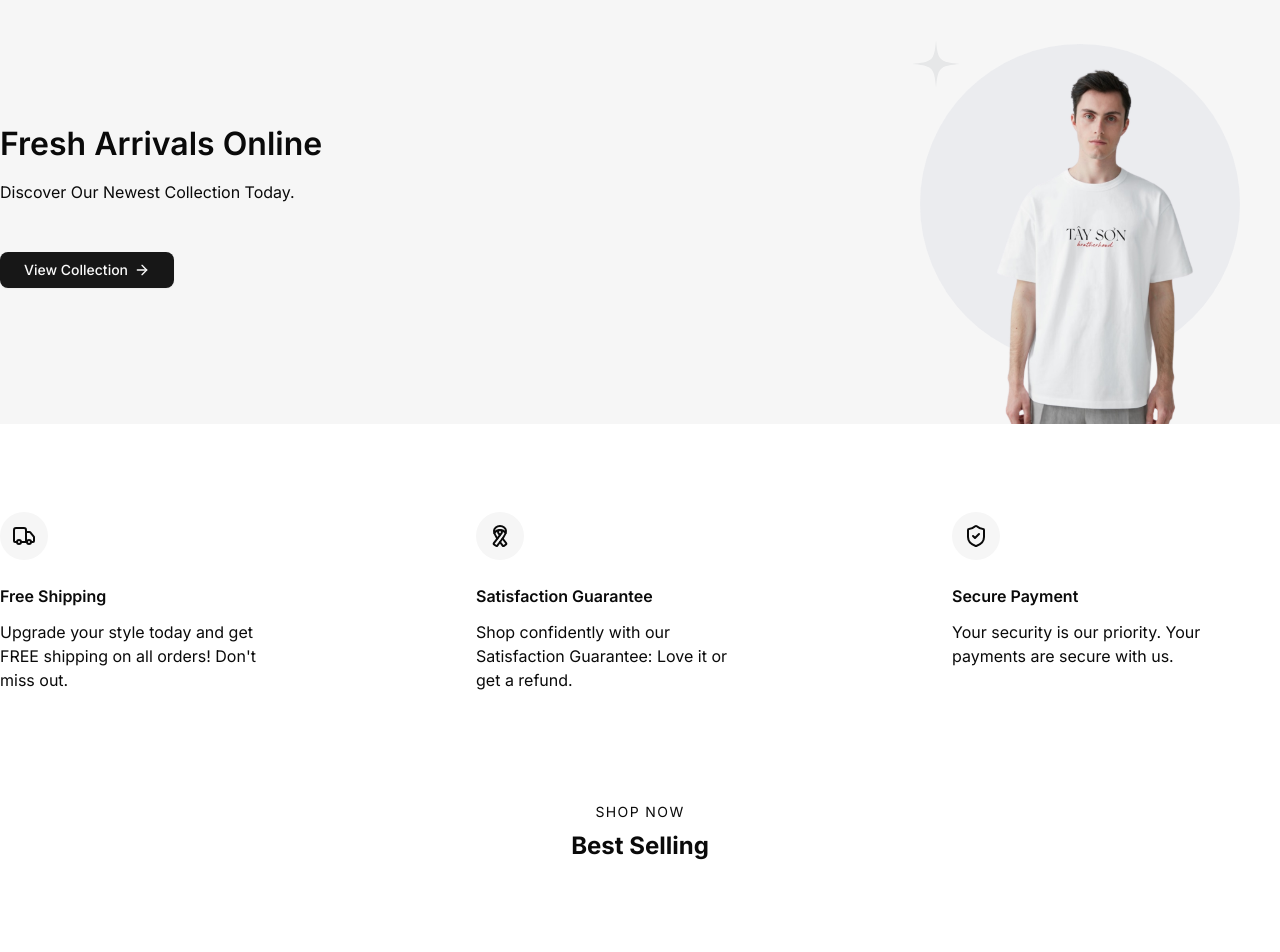
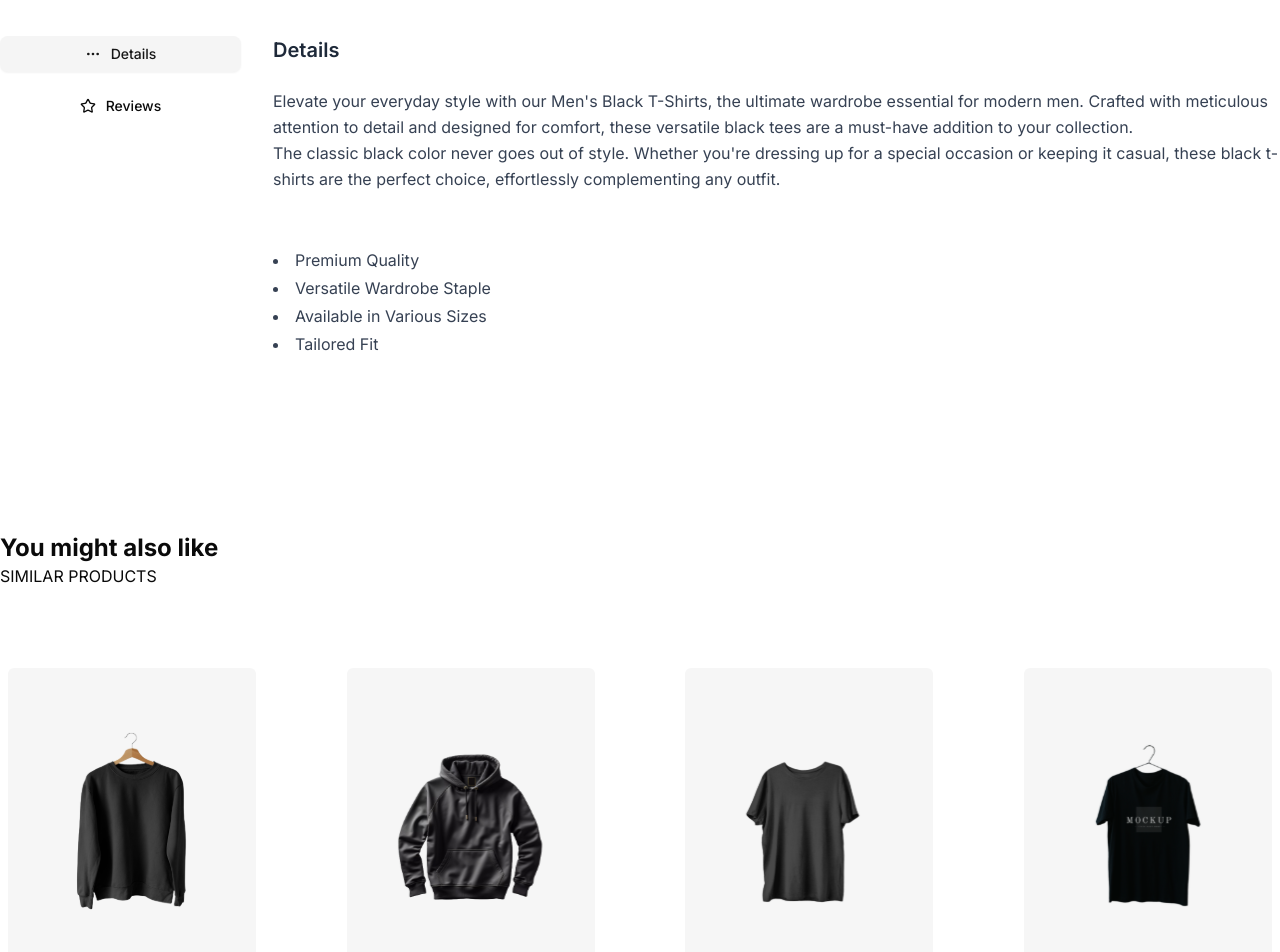
Before and after one commit to KhaledAhmed2004/StyleUp, a React (Vite) app: page /product-details in a window 1280 px wide. Shown: the part 140-1092 px from the top of the page. Built offline with nearby package versions, Linux system fonts and the light colour scheme.

Commit message:
feat(components): add SimilarProducts and ProductDitels section

```diff
--- a/src/App.tsx
+++ b/src/App.tsx
@@ -1,23 +1,14 @@
-import BestSelling from './components/BestSelling';
-import CategoriesCTA from './components/CategoriesCTA';
-import FeaturesCard from './components/FeaturesCard';
-import Hero from './components/Hero';
-import NewsLatter from './components/NewsLatter';
-import ProductList from './components/ProductList';
-import Footer from './components/shared/Footer';
-import Header from './components/shared/Header';
+import { Routes, Route } from 'react-router';
+import Home from './pages/Home';
+import ProductDetails from './pages/ProductDetails';
 
 function App() {
   return (
     <>
-      <Header />
-      <Hero />
-      <FeaturesCard />
-      <BestSelling />
-      <CategoriesCTA />
-      <ProductList />
-      <NewsLatter />
-      <Footer />
+      <Routes>
+        <Route index element={<Home />} />
+        <Route path="product-details" element={<ProductDetails />} />
+      </Routes>
     </>
   );
 }
--- /dev/null
+++ b/src/components/ProductDitels.tsx
@@ -0,0 +1,46 @@
+import { Ellipsis, Star } from 'lucide-react';
+import { Button } from './ui/button';
+
+const ProductDitels = () => {
+  return (
+    <section className="mx-auto mt-[176px] mb-[176px] flex max-w-7xl gap-[32px]">
+      <div className="flex flex-col gap-[16px]">
+        <Button
+          className="w-[241px] gap-2.5 !px-[24px] !py-[8px]"
+          variant={'secondary'}
+        >
+          <Ellipsis /> Details
+        </Button>
+        <Button
+          className="w-[241px] gap-2.5 !px-[24px] !py-[8px]"
+          variant={'ghost'}
+        >
+          <Star /> Reviews
+        </Button>
+      </div>
+      <div>
+        <h2 className="mb-[24px] text-xl font-semibold text-gray-800">
+          Details
+        </h2>
+        <p className="mb-[56px] leading-relaxed text-gray-700">
+          Elevate your everyday style with our Men's Black T-Shirts, the
+          ultimate wardrobe essential for modern men. Crafted with meticulous
+          attention to detail and designed for comfort, these versatile black
+          tees are a must-have addition to your collection.
+          <br /> The classic black color never goes out of style. Whether you're
+          dressing up for a special occasion or keeping it casual, these black
+          t-shirts are the perfect choice, effortlessly complementing any
+          outfit.
+        </p>
+        <ul className="list-inside list-disc text-gray-700">
+          <li className="mb-1">Premium Quality</li>
+          <li className="mb-1">Versatile Wardrobe Staple</li>
+          <li className="mb-1">Available in Various Sizes</li>
+          <li>Tailored Fit</li>
+        </ul>
+      </div>
+    </section>
+  );
+};
+
+export default ProductDitels;
--- /dev/null
+++ b/src/components/SimilarProducts.tsx
@@ -0,0 +1,78 @@
+import img1 from '../assets/cover.svg';
+import img2 from '../assets/cover (1).svg';
+import img3 from '../assets/cover (2).svg';
+import img4 from '../assets/cover (3).svg';
+
+const products = [
+  {
+    id: 1,
+    image: img1,
+    title: 'Classic Monochrome Tees',
+    price: 35,
+    inStock: true,
+  },
+  {
+    id: 2,
+    image: img2,
+    title: 'Monochromatic Wardrobe',
+    price: 27,
+    inStock: true,
+  },
+  { id: 3, image: img3, title: 'Essential Neutrals', price: 22, inStock: true },
+  { id: 4, image: img4, title: 'UTRAANET Black', price: 43, inStock: true },
+];
+
+const ProductCard = ({ imageSrc, title, price, inStock }) => (
+  <div className="flex h-[434px] w-[264px] flex-col gap-4 px-2 py-6">
+    {/* Image wrapper: fixed square area */}
+    <div className="flex h-[321px] w-full items-center justify-center overflow-hidden rounded-sm bg-neutral-white-w100">
+      {/* Force images to same max height and auto width */}
+      <img
+        src={imageSrc}
+        alt={title}
+        className="max-h-[80%] w-auto object-contain object-center"
+      />
+    </div>
+    {/* Info */}
+    <div className="flex flex-col gap-3">
+      <h5 className="text-sm font-medium">{title}</h5>
+      <div className="flex items-center gap-4">
+        <span
+          className={`rounded-full border px-4 py-1 text-xs font-medium ${
+            inStock
+              ? 'border-green-500 text-green-600'
+              : 'border-red-500 text-red-600'
+          }`}
+        >
+          {inStock ? 'IN STOCK' : 'OUT OF STOCK'}
+        </span>
+        <p className="font-semibold">${price.toFixed(2)}</p>
+      </div>
+    </div>
+  </div>
+);
+
+const SimilarProducts = () => {
+  return (
+    <section className="max-w-7xl mx-auto">
+      <div className="mb-[56px]">
+        <h2 className="text-2xl font-bold">You might also like</h2>
+        <p>SIMILAR PRODUCTS</p>
+      </div>
+      {/* product list */}
+      <div className="mt-[48px] flex justify-between">
+        {products.map((p) => (
+          <ProductCard
+            key={p.id}
+            imageSrc={p.image}
+            title={p.title}
+            price={p.price}
+            inStock={p.inStock}
+          />
+        ))}
+      </div>
+    </section>
+  );
+};
+
+export default SimilarProducts;
--- a/src/main.tsx
+++ b/src/main.tsx
@@ -1,10 +1,13 @@
 import { StrictMode } from 'react';
 import { createRoot } from 'react-dom/client';
 import './index.css';
+import { BrowserRouter } from 'react-router';
 import App from './App.tsx';
 
 createRoot(document.getElementById('root')!).render(
   <StrictMode>
-    <App />
+    <BrowserRouter>
+      <App />
+    </BrowserRouter>
   </StrictMode>,
 );
--- /dev/null
+++ b/src/pages/Home.tsx
@@ -0,0 +1,25 @@
+import BestSelling from '@/components/BestSelling';
+import CategoriesCTA from '@/components/CategoriesCTA';
+import FeaturesCard from '@/components/FeaturesCard';
+import Hero from '@/components/Hero';
+import NewsLatter from '@/components/NewsLatter';
+import ProductList from '@/components/ProductList';
+import Footer from '@/components/shared/Footer';
+import Header from '@/components/shared/Header';
+
+function Home() {
+  return (
+    <main>
+      <Header />
+      <Hero />
+      <FeaturesCard />
+      <BestSelling />
+      <CategoriesCTA />
+      <ProductList />
+      <NewsLatter />
+      <Footer />
+    </main>
+  );
+}
+
+export default Home;
--- /dev/null
+++ b/src/pages/ProductDetails.tsx
@@ -0,0 +1,17 @@
+import NewsLatter from '@/components/NewsLatter';
+import ProductDitels from '@/components/ProductDitels';
+import Footer from '@/components/shared/Footer';
+import SimilarProducts from '@/components/SimilarProducts';
+
+const ProductDetails = () => {
+  return (
+    <div>
+      <ProductDitels />
+      <SimilarProducts />
+      <NewsLatter />
+      <Footer />
+    </div>
+  );
+};
+
+export default ProductDetails;
```
